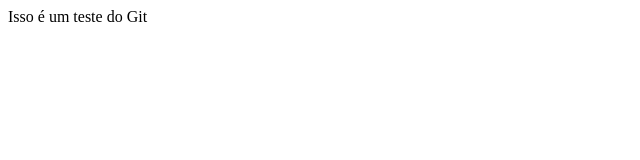
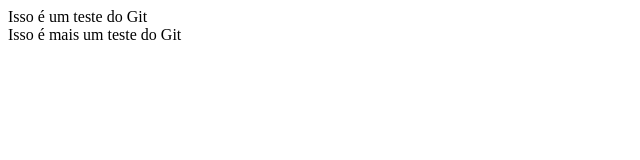
Before and after one commit to TADS-Grupo-dos-Bons/teste, a plain HTML site: page WebApplication1/web/index.html in a window 1280 px wide. Shown: the whole page, without its empty margins (0-640 px from the left). Drawn offline with Linux system fonts and the light colour scheme.

Commit message:
segundo commit

```diff
--- a/WebApplication1/web/index.html
+++ b/WebApplication1/web/index.html
@@ -12,5 +12,6 @@ and open the template in the editor.
     </head>
     <body>
         <div>Isso é um teste do Git</div>
+        <div>Isso é mais um teste do Git</div>
     </body>
 </html>
```
